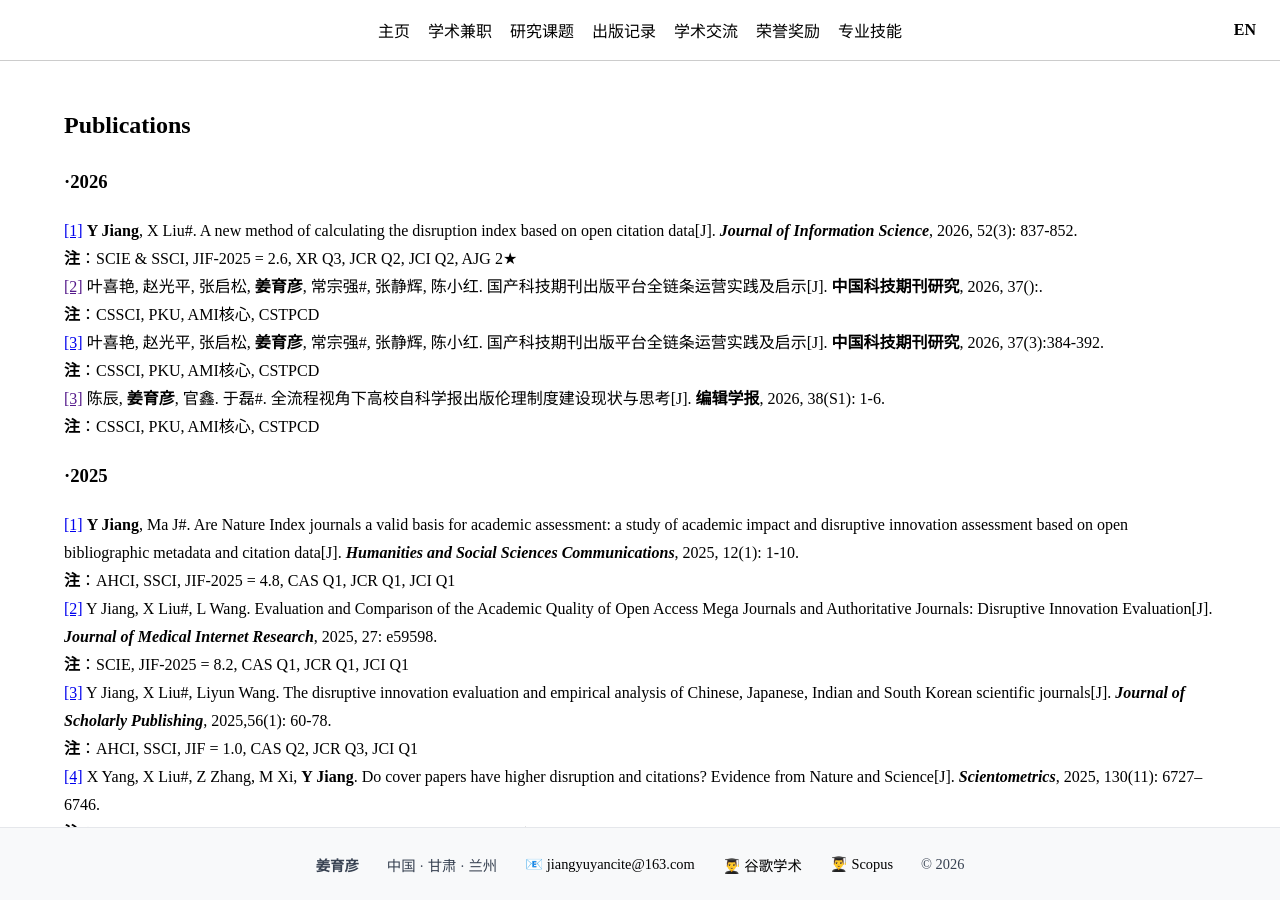
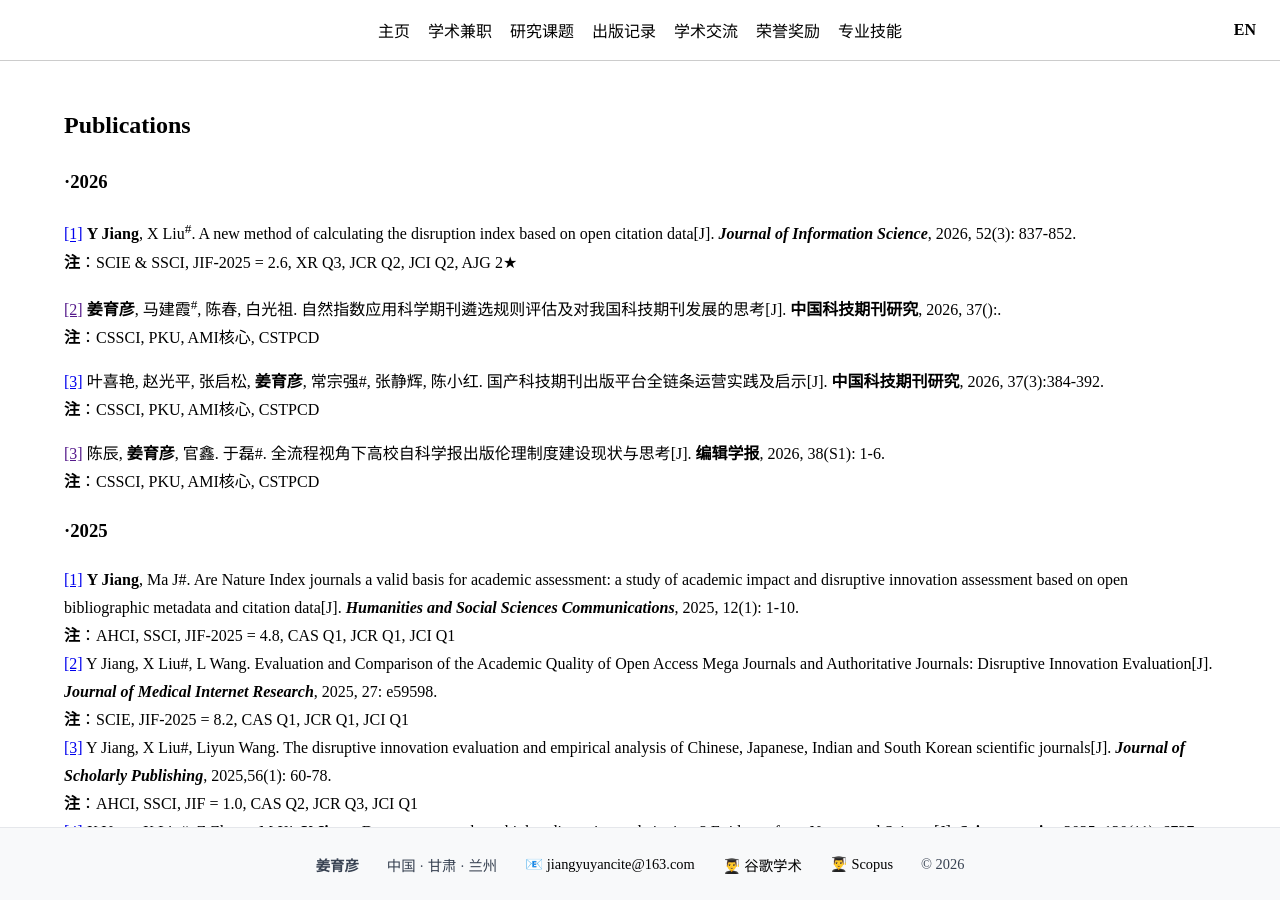
Before and after one commit to jiang-yuyan/Yuyan-Jiang-CV, a Jekyll site: the page built from publication/publications-zh.md, in a window 1280 px wide and 900 px high. Built offline with Jekyll 4.4.1, drawn with Linux system fonts in a browser that asks for light colours.

Commit message:
Update publications-zh.md

```diff
--- a/publication/publications-zh.md
+++ b/publication/publications-zh.md
@@ -8,12 +8,15 @@ title: publications-zh
 
 <h3 id="publications-2026">·2026</h3>
 
-[[1]](https://journals.sagepub.com/doi/abs/10.1177/01655515241263545) **Y Jiang**, X Liu#. A new method of calculating the disruption index based on open citation data[J]. ***Journal of Information Science***, 2026, 52(3): 837-852.
+[[1]](https://journals.sagepub.com/doi/abs/10.1177/01655515241263545) **Y Jiang**, X Liu<sup>#</sup>. A new method of calculating the disruption index based on open citation data[J]. ***Journal of Information Science***, 2026, 52(3): 837-852.
 **注**：SCIE & SSCI, JIF-2025 = 2.6, XR Q3, JCR Q2, JCI Q2, AJG 2★
-[[2]]() 叶喜艳, 赵光平, 张启松, **姜育彦**, 常宗强#, 张静辉, 陈小红. 国产科技期刊出版平台全链条运营实践及启示[J]. **中国科技期刊研究**, 2026, 37():.
+
+[[2]]() **姜育彦**, 马建霞<sup>#</sup>, 陈春, 白光祖. 自然指数应用科学期刊遴选规则评估及对我国科技期刊发展的思考[J]. **中国科技期刊研究**, 2026, 37():.
 **注**：CSSCI, PKU, AMI核心, CSTPCD
+
 [[3]](https://www.cjstp.cn/CN/Y2026/V37/I3/384) 叶喜艳, 赵光平, 张启松, **姜育彦**, 常宗强#, 张静辉, 陈小红. 国产科技期刊出版平台全链条运营实践及启示[J]. **中国科技期刊研究**, 2026, 37(3):384-392.
 **注**：CSSCI, PKU, AMI核心, CSTPCD
+
 [[3]]() 陈辰, **姜育彦**, 官鑫. 于磊#. 全流程视角下高校自科学报出版伦理制度建设现状与思考[J]. **编辑学报**, 2026, 38(S1): 1-6.
 **注**：CSSCI, PKU, AMI核心, CSTPCD
 
```
